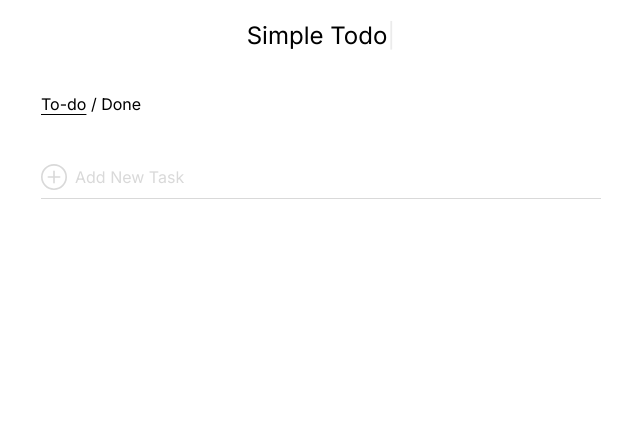
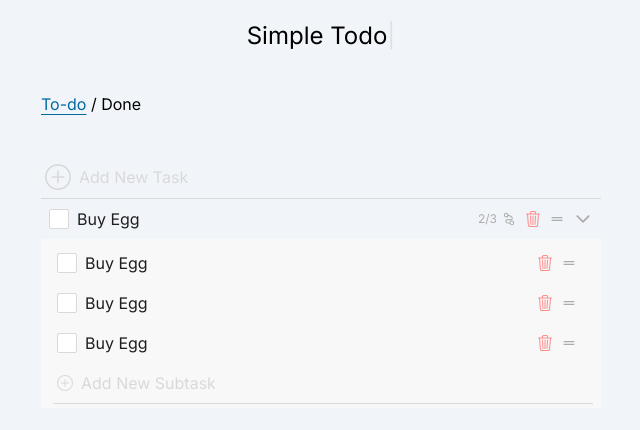
Before and after one commit to JuniorVinicius/simple-todo, a Next.js app: page /todo in a window 1280 px wide. Shown: the top 430 px of the page, without its empty margins (319-959 px from the left). Built offline with nearby package versions, Linux system fonts and the light colour scheme.

Commit message:
✨ feat: add task card base

```diff
--- a/src/app/todo/page.tsx
+++ b/src/app/todo/page.tsx
@@ -1,10 +1,11 @@
 "use client";
 import InputAdd from "@/components/Inputs/InputAdd";
 import SwitchPage from "@/components/SwitchPage";
+import { useState } from "react";
+import TaskCard from "@/components/TaskCard";
 
 export default function Todo() {
-
-
+  const [isEditing, setIsEditing] = useState(false);
   return (
     <div className="w-screen min-h-screen bg-slate-100 pt-5 flex flex-col items-center">
       <h1 className="text-2xl text-center align-baseline">
@@ -15,8 +16,21 @@ export default function Todo() {
         <div className="w-full py-10">
           <SwitchPage />
         </div>
+        <InputAdd />
 
-        <InputAdd />
+        <div className="w-full">
+          <div className="w-full">
+            <TaskCard collapse hasChild />
+            <div className="w-full bg-light px-2 py-1">
+              <TaskCard />
+              <TaskCard />
+              <TaskCard />
+              <div className="w-full pl-1">
+                <InputAdd iconSize={16} title="Add New Subtask" placeholder="Subtask name"/>
+              </div>
+            </div>
+          </div>
+        </div>
       </div>
     </div>
   );
--- /dev/null
+++ b/src/components/Inputs/CheckBox/index.tsx
@@ -0,0 +1,25 @@
+"use client";
+import React from "react";
+import { useState } from "react";
+import { FaCheck } from "react-icons/fa";
+
+type CheckBoxProps = {
+  id?: string;
+};
+
+export default function CheckBox({ id }: CheckBoxProps) {
+  const [isChecked, setIsChecked] = useState(false);
+  return (
+    <label className="flex gap-2 items-center relative" htmlFor={id}>
+      <input
+        type="checkbox"
+        onChange={() => setIsChecked((prev) => !prev)}
+        id={id}
+        className="cursor-pointer appearance-none w-5 h-5 border border-light-gray rounded-sm bg-white checked:bg-sky-400 checked:border-0"
+      />
+      {isChecked && (
+        <FaCheck color="#fff" className="absolute ml-0.5" size={15} />
+      )}
+    </label>
+  );
+}
--- a/src/components/Inputs/InputAdd/index.tsx
+++ b/src/components/Inputs/InputAdd/index.tsx
@@ -4,9 +4,17 @@ import { BsPlusCircle } from "react-icons/bs";
 
 type InputAddProps = {
   onBlur?: () => void;
+  iconSize?: number;
+  title?: string;
+  placeholder?: string;
 };
 
-export default function InputAdd({ onBlur }: InputAddProps) {
+export default function InputAdd({
+  onBlur,
+  iconSize,
+  title,
+  placeholder,
+}: InputAddProps) {
   const [isVisible, setIsVisible] = useState(false);
   const showInput = () => {
     setIsVisible(true);
@@ -17,9 +25,9 @@ export default function InputAdd({ onBlur }: InputAddProps) {
     onBlur && onBlur();
   };
   return (
-    <div className="w-full p-2 pl-0 border-b border-solid border-light-gray flex items-center">
+    <div className="w-full p-2 pl-1 border-b border-solid border-light-gray flex items-center">
       <BsPlusCircle
-        size={26}
+        size={iconSize ? iconSize : 26}
         color="#D9D9D9"
         className="cursor-pointer"
         onClick={showInput}
@@ -27,13 +35,13 @@ export default function InputAdd({ onBlur }: InputAddProps) {
       <div className="ml-2">
         {!isVisible ? (
           <p className="text-light-gray cursor-pointer" onClick={showInput}>
-            Add New Task
+            {title ? title : "Add New Task"}
           </p>
         ) : (
           <input
             type="text"
             className="w-full bg-transparent outline-0"
-            placeholder="Task name"
+            placeholder={placeholder ? placeholder : "Task name"}
             autoFocus={isVisible}
             onBlur={handleBlur}
           />
--- /dev/null
+++ b/src/components/TaskCard/index.tsx
@@ -0,0 +1,89 @@
+"use client";
+import CheckBox from "../Inputs/CheckBox";
+import { useState } from "react";
+import { AiOutlineNodeIndex } from "react-icons/ai";
+import { BsTrash3 } from "react-icons/bs";
+import { MdDragHandle } from "react-icons/md";
+import { IoIosArrowDown, IoIosArrowUp } from "react-icons/io";
+
+type TaskCardProps = {
+  hasChild?: boolean;
+  collapse?: boolean;
+  taskName?: string;
+  id?: string;
+  onCollapse?: () => void;
+};
+
+export default function TaskCard({
+  collapse = false,
+  hasChild = false,
+  taskName,
+  id,
+  onCollapse,
+}: TaskCardProps) {
+  const [isEditing, setIsEditing] = useState(false);
+  const [collapsed, setIsCollapsed] = useState(false);
+  const handleCollapse = () => {
+    setIsCollapsed((prev) => !prev);
+    onCollapse && onCollapse();
+  };
+  return (
+    <div
+      className={`w-full flex items-center p-2 hover:bg-hover-gray ${
+        collapsed ? "bg-hover-gray" : ""
+      }`}
+    >
+      <CheckBox />
+      <div className="w-full m-0 ml-2 flex items-center justify-between">
+        <div className="w-full">
+          {!isEditing && (
+            <p
+              className="w-fit text-main-dark"
+              onClick={() => setIsEditing(true)}
+            >
+              Buy Egg
+            </p>
+          )}
+          {isEditing && (
+            <input
+              type="text"
+              onBlur={() => setIsEditing(false)}
+              className="w-full outline-0 bg-transparent"
+              defaultValue="Buy Egg"
+            />
+          )}
+        </div>
+        <div className="flex items-center">
+          {hasChild && (
+            <div className="flex items-center">
+              <span className="text-xs mr-1 text-dark-gray">2/3</span>
+              <AiOutlineNodeIndex size={16} color="#ADADAD" />
+            </div>
+          )}
+          <BsTrash3 size={16} color="#FF8B8B" className="mx-2 cursor-pointer" />
+          <MdDragHandle
+            size={16}
+            color="#ADADAD"
+            className="mr-2 cursor-grab"
+          />
+          {collapse && !collapsed && (
+            <IoIosArrowDown
+              size={20}
+              color="#ADADAD"
+              className="cursor-pointer"
+              onClick={handleCollapse}
+            />
+          )}
+          {collapse && collapsed && (
+            <IoIosArrowUp
+              size={20}
+              color="#ADADAD"
+              className="cursor-pointer"
+              onClick={handleCollapse}
+            />
+          )}
+        </div>
+      </div>
+    </div>
+  );
+}
--- a/tailwind.config.js
+++ b/tailwind.config.js
@@ -9,11 +9,17 @@ module.exports = {
     "./src/**/*.{js,ts,jsx,tsx,mdx}",
   ],
   theme: {
-    minWidth: {
-      "80": "320px",
-    },
-    colors: {
-      "light-gray": "#D9D9D9",
+    extend: {
+      minWidth: {
+        80: "320px",
+      },
+      colors: {
+        "light": "#F9F8F8",
+        "light-gray": "#D9D9D9",
+        "hover-gray": "#EDEDED",
+        "dark-gray": "#ADADAD",
+        "main-dark": "#1E1E1E",
+      },
     },
   },
   plugins: [],
```
